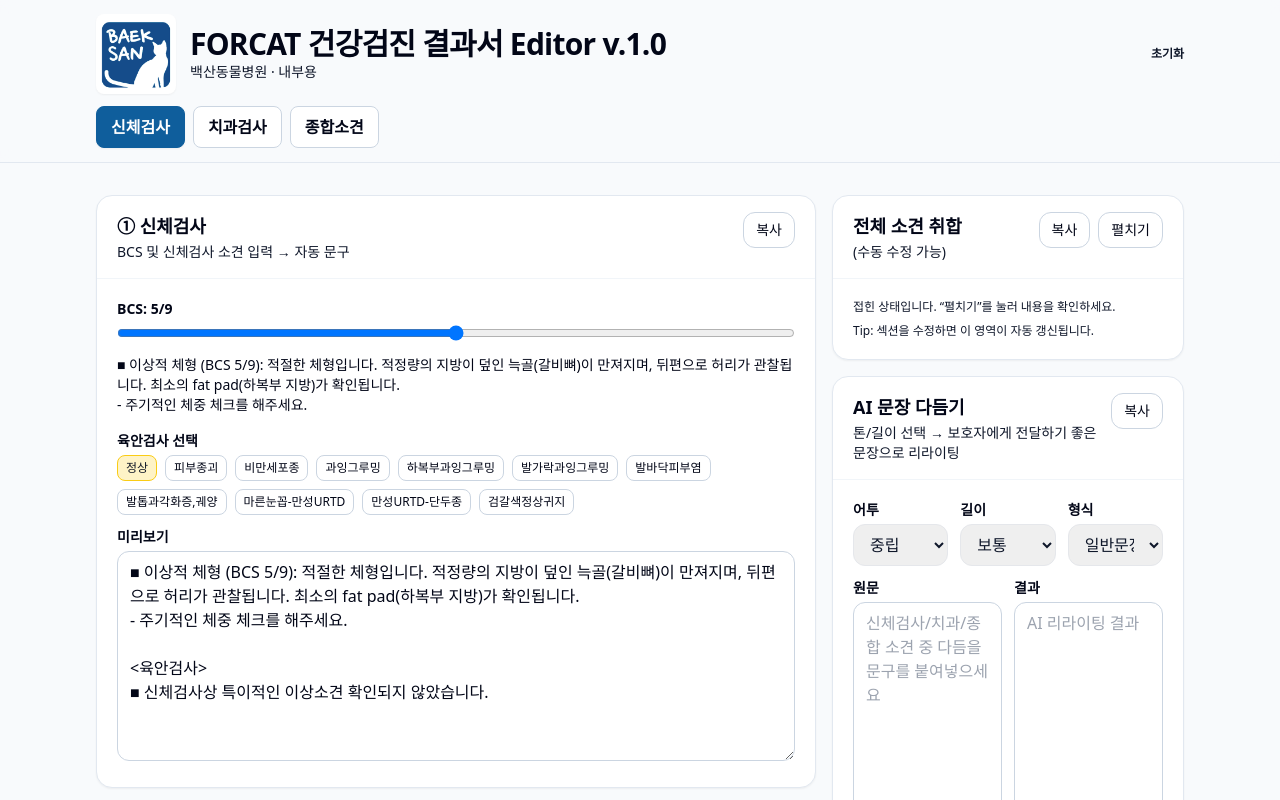
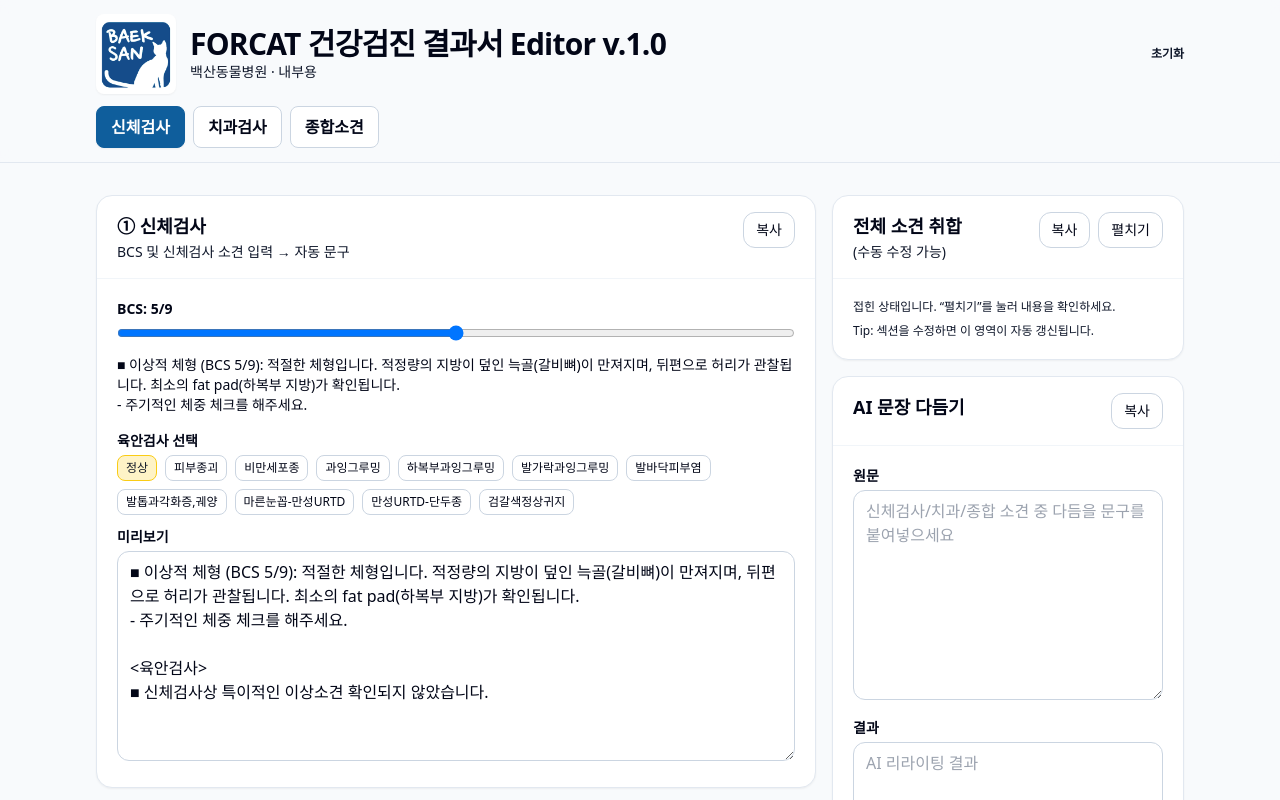
Before and after one commit to hodewdew-creator/BS_health_report_editor, a React (Vite) app: page / in a window 1280 px wide. Shown: the top 800 px of the page. Built offline with nearby package versions, Linux system fonts and the light colour scheme.

Commit message:
Update App.jsx

```diff
--- a/src/App.jsx
+++ b/src/App.jsx
@@ -728,22 +728,20 @@ function OutputPanel(){
   );
 }
 
-function PolisherPanel(){
+function PolisherPanel() {
   const [input, setInput] = useState("");
   const [out, setOut] = useState("");
-  const [tone, setTone] = useState("중립");     // 중립, 친절, 간결
-  const [length, setLength] = useState("보통"); // 짧게, 보통, 자세히
-  const [format, setFormat] = useState("일반문장"); // 일반문장, 글머리표
   const [loading, setLoading] = useState(false);
   const [error, setError] = useState("");
 
-  async function polish(){
-    setLoading(true); setError("");
+  async function polish() {
+    setLoading(true);
+    setError("");
     try {
       const resp = await fetch("/api/polish", {
         method: "POST",
         headers: { "Content-Type": "application/json" },
-        body: JSON.stringify({ text: input, tone, length, format }),
+        body: JSON.stringify({ text: input }),
       });
       const data = await resp.json();
       if (!resp.ok) throw new Error(data?.error || "unknown_error");
@@ -756,36 +754,23 @@ function PolisherPanel(){
   }
 
   return (
-    <Card title="AI 문장 다듬기" subtitle="톤/길이 선택 → 보호자에게 전달하기 좋은 문장으로 리라이팅" right={<CopyBtn text={out} />}>
-      <div className="grid grid-cols-1 md:grid-cols-3 gap-3">
-        <Field label="어투">
-          <select className="w-full rounded-xl border px-3 py-2" value={tone} onChange={e=>setTone(e.target.value)}>
-            <option>중립</option>
-            <option>친절</option>
-            <option>간결</option>
-          </select>
-        </Field>
-        <Field label="길이">
-          <select className="w-full rounded-xl border px-3 py-2" value={length} onChange={e=>setLength(e.target.value)}>
-            <option>짧게</option>
-            <option>보통</option>
-            <option>자세히</option>
-          </select>
-        </Field>
-        <Field label="형식">
-          <select className="w-full rounded-xl border px-3 py-2" value={format} onChange={e=>setFormat(e.target.value)}>
-            <option>일반문장</option>
-            <option>글머리표</option>
-          </select>
-        </Field>
-      </div>
-
-      <div className="mt-3 grid grid-cols-1 md:grid-cols-2 gap-3">
+    <Card title="AI 문장 다듬기" right={<CopyBtn text={out} />}>
+      <div className="grid grid-cols-1 gap-3">
         <Field label="원문">
-          <TextArea value={input} onChange={setInput} rows={8} placeholder="신체검사/치과/종합 소견 중 다듬을 문구를 붙여넣으세요" />
+          <TextArea
+            value={input}
+            onChange={setInput}
+            rows={8}
+            placeholder="신체검사/치과/종합 소견 중 다듬을 문구를 붙여넣으세요"
+          />
         </Field>
         <Field label="결과">
-          <TextArea value={out} onChange={setOut} rows={8} placeholder="AI 리라이팅 결과" />
+          <TextArea
+            value={out}
+            onChange={setOut}
+            rows={8}
+            placeholder="AI 리라이팅 결과"
+          />
         </Field>
       </div>
 
@@ -793,16 +778,24 @@ function PolisherPanel(){
         <button
           onClick={polish}
           disabled={loading || !input.trim()}
-          className={"rounded-xl px-4 py-2 text-white " + (loading || !input.trim() ? "bg-slate-400" : "bg-slate-900 hover:bg-slate-800")}
+          className={
+            "rounded-xl px-4 py-2 text-white " +
+            (loading || !input.trim()
+              ? "bg-slate-400"
+              : "bg-slate-900 hover:bg-slate-800")
+          }
         >
           {loading ? "다듬는 중..." : "AI로 다듬기"}
         </button>
         <CopyBtn text={out} />
-        {error ? <span className="text-sm text-red-600">{error}</span> : null}
+        {error ? (
+          <span className="text-sm text-red-600">{error}</span>
+        ) : null}
       </div>
     </Card>
   );
 }
+
 
 function AboutPanel(){
   const [open, setOpen] = useState(false); // 기본 접힘
```
